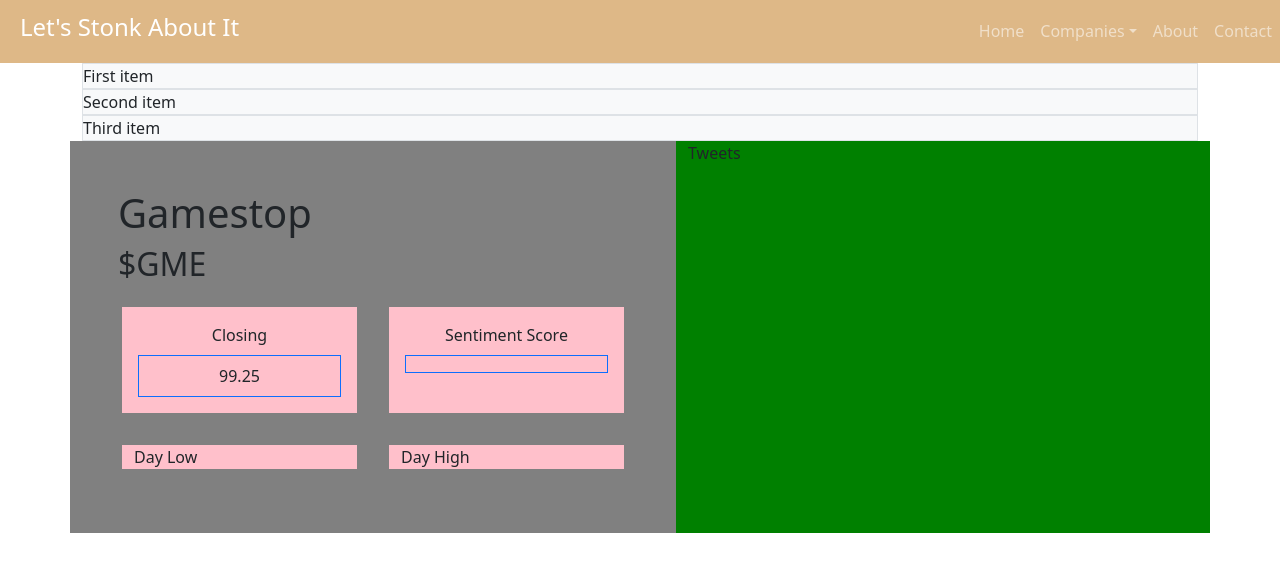
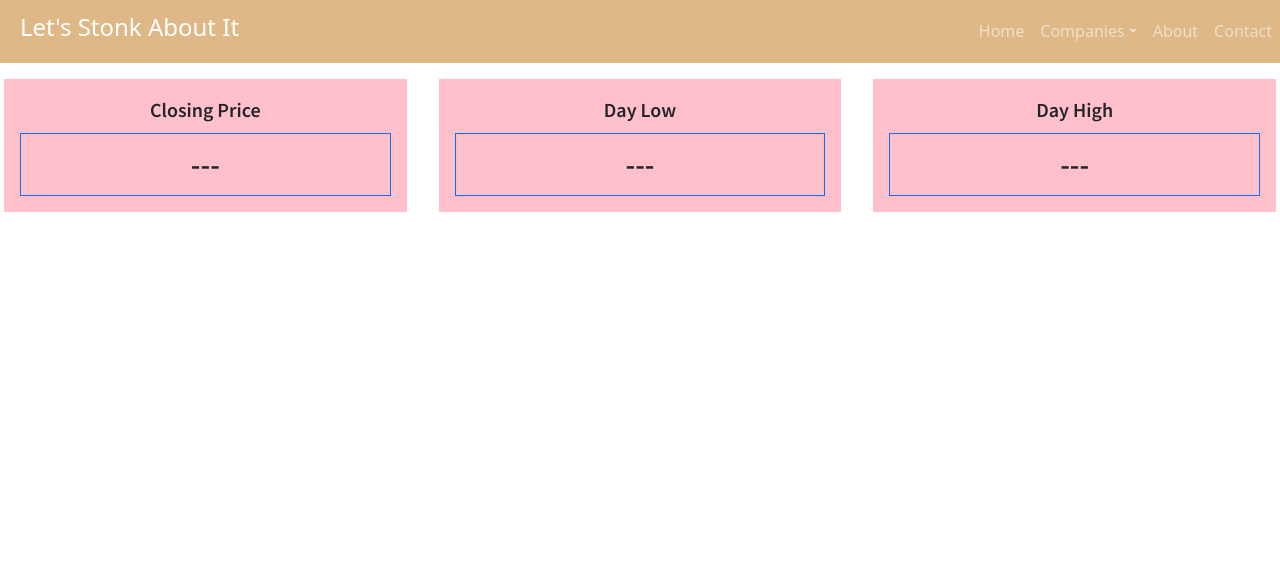
Before and after one commit to kawaharm/lets-stonk-about-it, a React (Create React App) app: page /stock in a window 1280 px wide. Shown: the top 572 px of the page. Built offline with nearby package versions, Linux system fonts and the light colour scheme; no server answers.

Commit message:
updated Stock component to display closing price, day high/low

```diff
--- a/public/index.html
+++ b/public/index.html
@@ -24,6 +24,9 @@
       work correctly both with client-side routing and a non-root public URL.
       Learn how to configure a non-root public URL by running `npm run build`.
     -->
+    <link rel="preconnect" href="https://fonts.googleapis.com">
+    <link rel="preconnect" href="https://fonts.gstatic.com" crossorigin>
+    <link href="https://fonts.googleapis.com/css2?family=Poppins:wght@300;500&family=Source+Sans+Pro:wght@600&display=swap" rel="stylesheet">
     <title>Lets Stonk About It</title>
   </head>
   <body>
--- a/src/App.css
+++ b/src/App.css
@@ -1,3 +1,12 @@
 .bg-navMain {
   background-color: burlywood;
 }
+
+.graphTitle{
+  font-family: 'Poppins', sans-serif;
+}
+
+.stockDet{
+  font-family: 'Source Sans Pro', sans-serif;
+  font-size: 20px;
+}
--- a/src/components/Stock.js
+++ b/src/components/Stock.js
@@ -1,62 +1,26 @@
 // Imports
-import React, { useState, useEffect } from 'react';
-import axios from 'axios';
-import { Button, Alert, Container, Row, Col, Stack } from 'react-bootstrap'
-
-
-// Use this key to connect to server
-const { REACT_APP_SERVER_URL } = process.env;
+import { Row, Col } from 'react-bootstrap'
 
 
 function Stock(props) {
-    // Hooks
-    const [stocks, setStocks] = useState("Stonk");
-
-    useEffect(() => {
-        axios.get(`${REACT_APP_SERVER_URL}/stocks/stocks/`)
-            .then((response) => {
-                console.log(response.data)
-                setStocks(response.data)
-            })
-            .catch((error) => {
-                console.log('ERROR: ', error);
-            })
-    }, []);
-
     return (
-        <Container fluid="xl">
-            <Stack>
-                <div className="bg-light border">First item</div>
-                <div className="bg-light border">Second item</div>
-                <div className="bg-light border">Third item</div>
-            </Stack>
-
-            <Row>
-
-                <Col className="p-5" style={{ backgroundColor: "gray" }}>
-                    <h1>Gamestop</h1>
-                    <h2>$GME</h2>
-                    <Row>
-                        <Col className="m-3 p-3" style={{ backgroundColor: "pink" }}>
-                            <div className="mb-2 text-center">Closing</div>
-                            <div className="p-2 border border-primary text-center">99.25</div>
-                        </Col>
-                        <Col className="m-3 p-3" style={{ backgroundColor: "pink" }}>
-                            <div className="mb-2 text-center">Sentiment Score</div>
-                            <div className="p-2 border border-primary text-center"></div>
-                        </Col>
-                    </Row>
-                    <Row>
-                        <Col className="m-3" style={{ backgroundColor: "pink" }}>Day Low</Col>
-                        <Col className="m-3" style={{ backgroundColor: "pink" }}>Day High</Col>
-                    </Row>
-                </Col>
-
-                <Col style={{ backgroundColor: "green" }}>Tweets</Col>
-
-
-            </Row>
-        </Container >
+        <Row className="stockDet">
+            <Col className="m-3 p-3" style={{ backgroundColor: "pink" }}>
+                <div className="mb-2 text-center">Closing Price</div>
+                <div className="p-2 border border-primary text-center"
+                    style={{ fontSize: "30px" }}>{props.dayClose || "---"}</div>
+            </Col>
+            <Col className="m-3 p-3" style={{ backgroundColor: "pink" }}>
+                <div className="mb-2 text-center">Day Low</div>
+                <div className="p-2 border border-primary text-center"
+                    style={{ fontSize: "30px" }}>{props.dayLow || "---"}</div>
+            </Col>
+            <Col className="m-3 p-3" style={{ backgroundColor: "pink" }}>
+                <div className="mb-2 text-center">Day High</div>
+                <div className="p-2 border border-primary text-center"
+                    style={{ fontSize: "30px" }}>{props.dayHigh || "---"}</div>
+            </Col>
+        </Row>
     );
 }
 
--- a/src/components/Tweet.js
+++ b/src/components/Tweet.js
@@ -2,29 +2,81 @@
 import React, { useState, useEffect } from 'react';
 import { useParams } from 'react-router-dom';
 import axios from 'axios';
-import { Button, Alert, Container, Row, Col, Stack, Image } from 'react-bootstrap'
+import { Button, Container, Row, Col, Image, Form } from 'react-bootstrap'
+import Stock from './Stock'
 
 
 // Use this key to connect to server
 const { REACT_APP_SERVER_URL } = process.env;
 
 
-function Tweet(props) {
+function Tweet() {
     // Hooks
     const [sentimentScore, setScore] = useState(0);
+    const [dateRange, setDateRange] = useState("")
+    const [stocks, setStocks] = useState([])
     const { id } = useParams();
 
+
     useEffect(() => {
-        const currentStock = { id }
+        const currentStock = { id };
         axios.post(`${REACT_APP_SERVER_URL}/tweets/`, currentStock.id)
             .then((response) => {
-                console.log(response.data)
                 setScore(response.data)
             })
             .catch((error) => {
                 console.log('ERROR: ', error);
             })
     }, []);
+
+    const handleChange = (e) => {
+        console.log('FROM SELECT before setDateRange: ', e.target.value)
+        console.log('dateRAnge before setDateRange: ', { dateRange })
+        setDateRange(e.target.value)
+        console.log('dateRange after setDateRange: ', { dateRange })
+    }
+
+    const handleSubmit = () => {
+        const date = new Date();
+        const today = date.toISOString().split('T')[0];
+        const dates = [];
+
+        if (dateRange === "1-day") {
+            dates.push(today, today);
+        } else if (dateRange === "5-day") {
+            let fiveDays = date.setDate(date.getDate() - 5)
+            fiveDays = new Date(fiveDays).toISOString().split('T')[0]
+            dates.push(fiveDays, today)
+        } else if (dateRange === "1-month") {
+            let oneMonth = date.setMonth(date.getMonth() - 1)
+            oneMonth = new Date(oneMonth).toISOString().split('T')[0]
+            dates.push(oneMonth, today)
+        }
+
+        const currentStock = { id }
+        axios
+            .post(`${REACT_APP_SERVER_URL}/stocks/`, {
+                ticker: currentStock.id,
+                dates: dates
+            })
+            .then((response) => {
+                console.log('RESPONSE FROM POLYGON', response.data);
+                setStocks(response.data)
+                console.log(stocks.results[0].c)
+
+            })
+            .catch((error) => {
+                console.log('ERROR: ', error);
+            });
+    }
+
+    const displayStocks = () => {
+        return <Stock
+            dayClose={stocks.results[0].c}
+            dayLow={stocks.results[0].h}
+            dayHigh={stocks.results[0].l}
+        />
+    }
 
     return (
         <Container fluid="xl">
@@ -34,23 +86,32 @@
                     <h2>$GME</h2>
                     <Row>
                         <Col className="m-3 p-3" style={{ backgroundColor: "pink" }}>
-                            <div className="mb-2 text-center">Closing</div>
-                            <div className="p-2 border border-primary text-center">99.25</div>
-                        </Col>
-                        <Col className="m-3 p-3" style={{ backgroundColor: "pink" }}>
-                            <div className="mb-2 text-center">Sentiment Score</div>
-                            <div className="p-2 border border-primary text-center"></div>
+                            <Form onSubmit={handleSubmit}>
+                                <Form.Control
+                                    as="select"
+                                    value={dateRange}
+                                    onChange={handleChange}
+                                >
+                                    <option>Choose</option>
+                                    <option value="1-day">1 Day</option>
+                                    <option value="5-day">5 Days</option>
+                                    <option value="1-month">1 Month</option>
+                                </Form.Control>
+                                <Button type="button" onClick={handleSubmit}>Submit form</Button>
+                            </Form>
                         </Col>
                     </Row>
-                    <Row>
-                        <Col className="m-3" style={{ backgroundColor: "pink" }}>Day Low</Col>
-                        <Col className="m-3" style={{ backgroundColor: "pink" }}>Day High</Col>
-                    </Row>
+                    <Stock
+                        dayClose={stocks.results[0].c}
+                        dayLow={stocks.results[0].h}
+                        dayHigh={stocks.results[0].l}
+                    />
                 </Col>
                 <Col style={{ backgroundColor: "green" }}>
+                    <h1 className="mt-5 mb-3 text-center graphTitle">Average Sentiment Score for Tweets</h1>
                     <Image src={sentimentScore} />
                 </Col>
-            </Row>
+            </Row >
         </Container >
     );
 }
```
